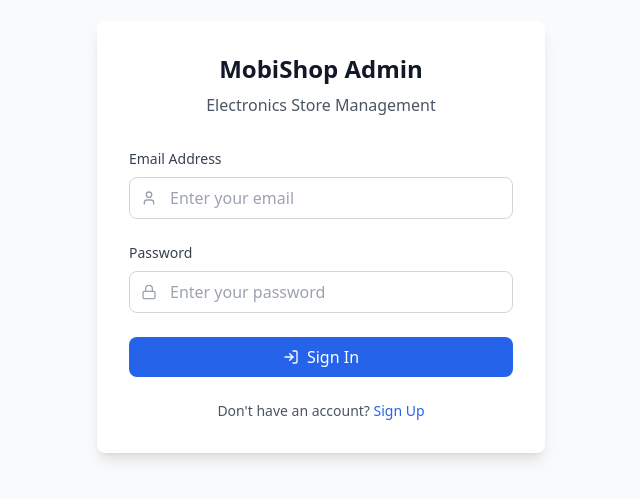
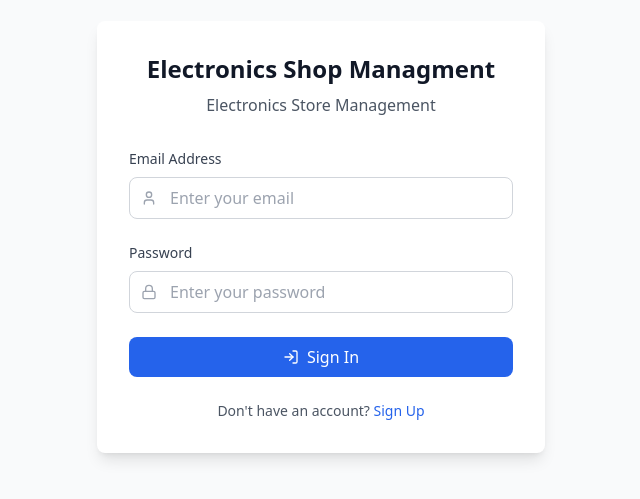
Before and after one commit to tshays/Shop-Managment, a React (Vite) app: page / in a window 1280 px wide. Shown: the part 163-662 px from the top of the page, without its empty margins (319-959 px from the left). Built offline with nearby package versions, Linux system fonts and the light colour scheme; no server answers.

Commit message:
Update Login.tsx

```diff
--- a/src/components/Login.tsx
+++ b/src/components/Login.tsx
@@ -39,9 +39,8 @@ const Login = () => {
     <div className="min-h-screen bg-gray-50 flex items-center justify-center">
       <div className="max-w-md w-full bg-white rounded-lg shadow-lg p-8">
         <div className="text-center mb-8">
-          <h1 className="text-2xl font-bold text-gray-900">MobiShop Admin</h1>
-          <p className="text-gray-600 mt-2">Electronics Store Management</p>
-        </div>
+          <h1 className="text-2xl font-bold text-gray-900"> Electronics Shop Managment</h1>
+          <p className="text-gray-600 mt-2">Electronics Store Management</p> </div>
 
         <form onSubmit={handleSubmit} className="space-y-6">
           <div>
```
